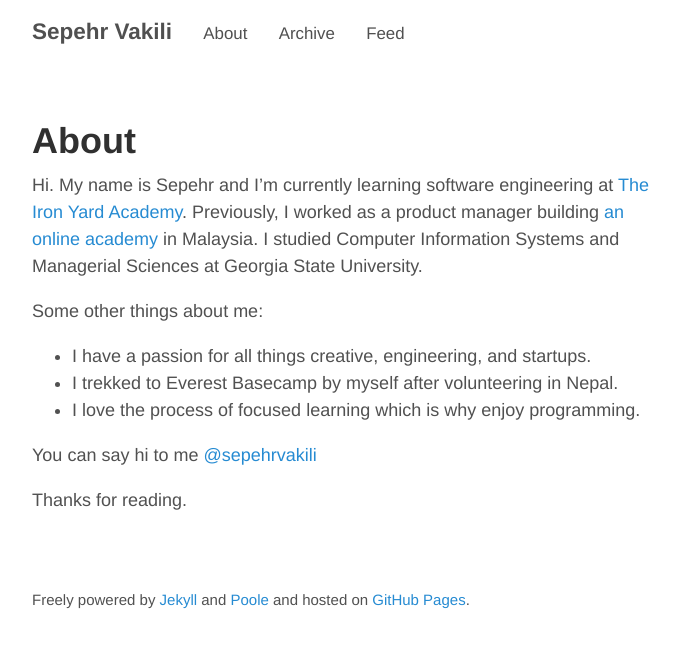
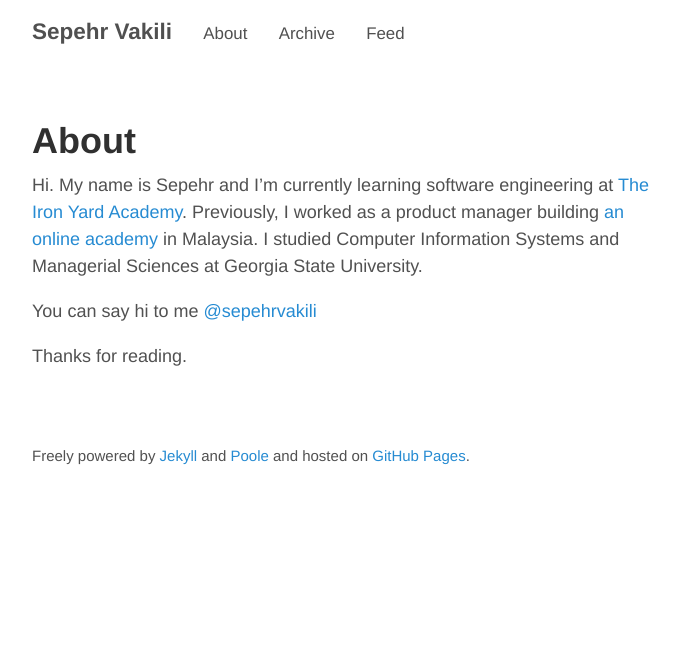
Before and after one commit to heysep/sepehr.github.io, a Jekyll site: the page built from about.md, in a window 1280 px wide. Shown: the top 648 px of the page, without its empty margins (293-973 px from the left). Built offline with Jekyll 4.4.1, drawn with Linux system fonts in a browser that asks for light colours.

Commit message:
Shorten bio

```diff
--- a/about.md
+++ b/about.md
@@ -5,12 +5,6 @@ title: About
 
 Hi. My name is Sepehr and I'm currently learning software engineering at [The Iron Yard Academy](http://theironyard.com). Previously, I worked as a product manager building [an online academy](http://mindvalleyacademy.com) in Malaysia. I studied Computer Information Systems and Managerial Sciences at Georgia State University.
 
-Some other things about me:
-
-* I have a passion for all things creative, engineering, and startups.
-* I trekked to Everest Basecamp by myself after volunteering in Nepal.
-* I love the process of focused learning which is why enjoy programming.
-
 You can say hi to me [@sepehrvakili](https://twitter.com/sepehrvakili)
 
 Thanks for reading.
```
